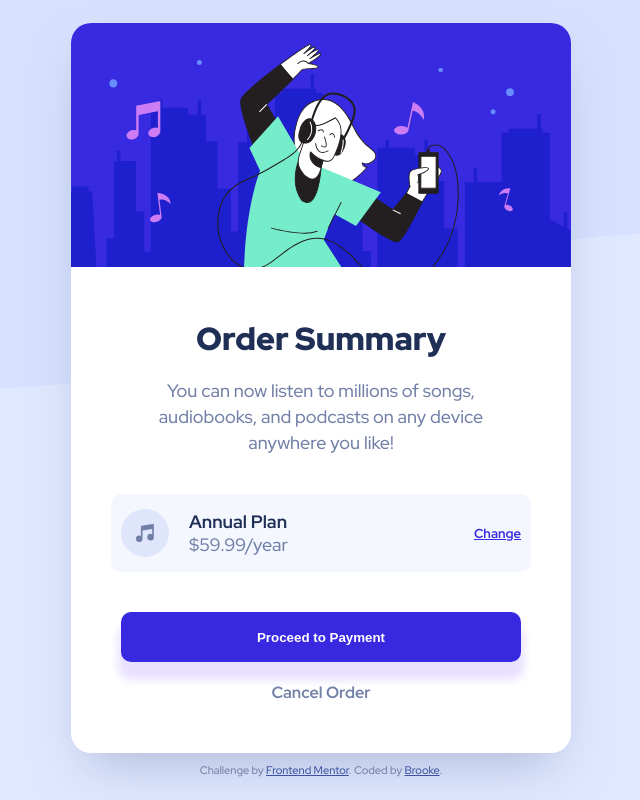
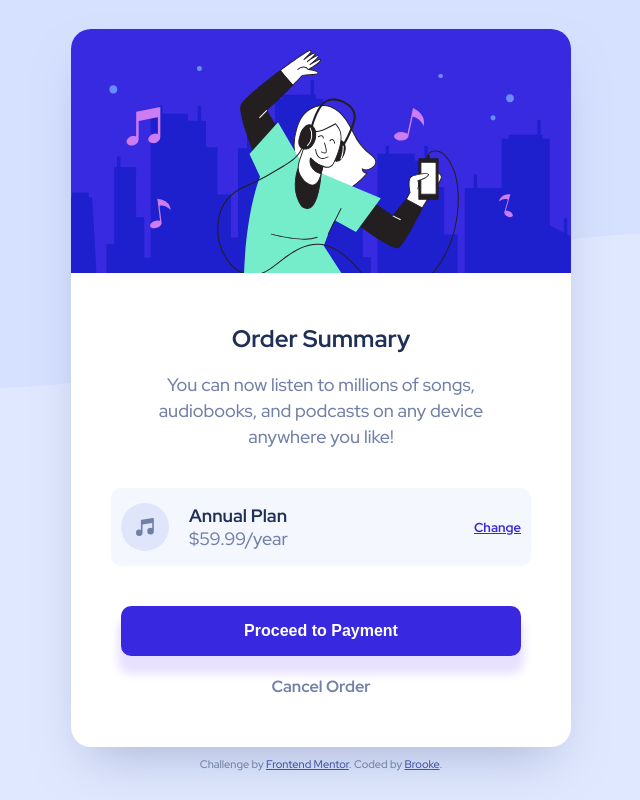
Before and after one commit to BrookesCodeStuff/fem-order-summary-component, a plain HTML site: page index.html in a window 1280 px wide. Shown: the whole page, without its empty margins (319-959 px from the left). Drawn offline with Linux system fonts and the light colour scheme.

Commit message:
address accessibility and validation issues

```diff
--- a/index.html
+++ b/index.html
@@ -27,7 +27,7 @@
     </style>
   </head>
   <body>
-    <div class="wrapper">
+    <main>
         <div class="card">
           <img
             src="./images/illustration-hero.svg"
@@ -35,13 +35,13 @@
             id="hero"
           />
           <div class="content">
-          <header>Order Summary</header>
+            <h1>Order Summary</h1>
             <p>
-            You can now listen to millions of songs, audiobooks, and podcasts on
-            any device anywhere you like!
+              You can now listen to millions of songs, audiobooks, and podcasts
+              on any device anywhere you like!
             </p>
             <div class="plan">
-            <img src="images/icon-music.svg" role="presentation" />
+              <img src="images/icon-music.svg" role="presentation" alt="" />
               <div><span>Annual Plan</span><br />$59.99/year</div>
               <a href="#">Change</a>
             </div>
@@ -56,6 +56,6 @@
             >Frontend Mentor</a
           >. Coded by <a href="#">Brooke</a>.
         </div>
-    </div>
+    </main>
   </body>
 </html>
--- a/style.scss
+++ b/style.scss
@@ -19,7 +19,7 @@ body {
   padding: 0;
 }
 
-.wrapper {
+main {
   width: 100%;
   height: 100%;
   display: flex;
@@ -55,10 +55,11 @@ body {
   justify-content: space-evenly;
   align-items: center;
   padding: 10%;
-  header {
-    font-weight: 900;
+  h1 {
+    font-size: 1.5rem;
     color: $dark-blue;
-    font-size: 2rem;
+    margin: 0;
+    padding: 0;
   }
   p {
     line-height: 26px;
@@ -102,6 +103,7 @@ button {
   width: 100%;
   height: 50px;
   font-weight: 700;
+  font-size: 1rem;
   box-shadow: 0px 15px 10px 3px #e8e0ff;
 }
 
```
Also changed, not shown: design/mobile-final.png, style.css, 2 other files. Lines whose indentation alone changed are shown as unchanged.
